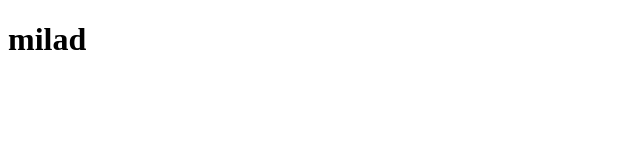
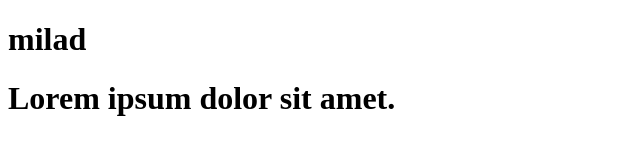
Before and after one commit to milad-13/git-test, a plain HTML site: page index.html in a window 1280 px wide. Shown: the whole page, without its empty margins (0-640 px from the left). Drawn offline with Linux system fonts and the light colour scheme.

Commit message:
I added a paragraph to html page and a style to my style sheet

```diff
--- a/index.html
+++ b/index.html
@@ -8,5 +8,8 @@
 </head>
 <body>
     <h1>milad</h1>
+    <h1>
+        Lorem ipsum dolor sit amet.
+    </h1>
 </body>
 </html>
--- a/javascript/script.js
+++ b/javascript/script.js
@@ -1 +1 @@
-console.log("Milad")
+console.log("milad")
--- a/style.css
+++ b/style.css
@@ -0,0 +1,4 @@
+*{
+    padding: 0;
+    margin: 0;
+}
```
